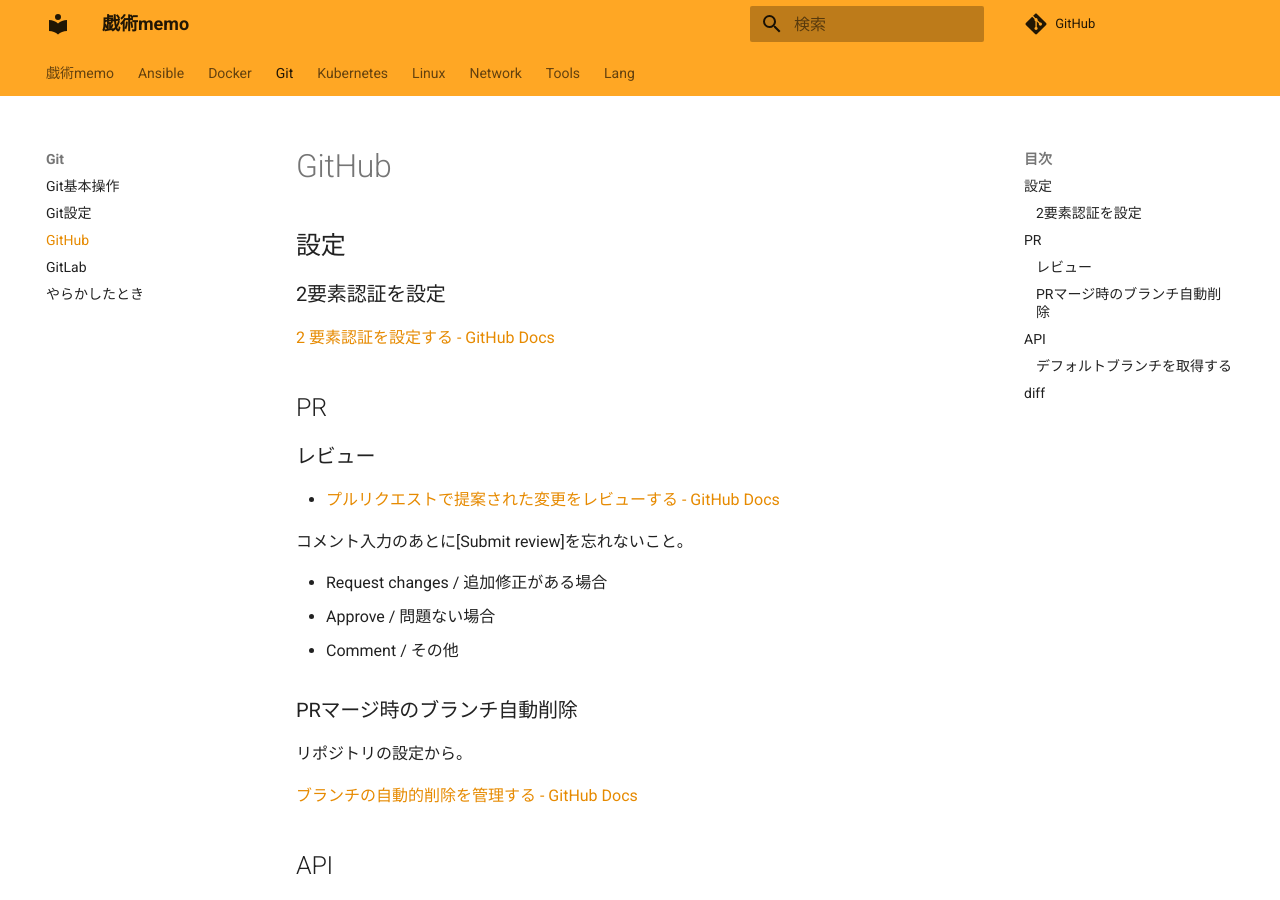
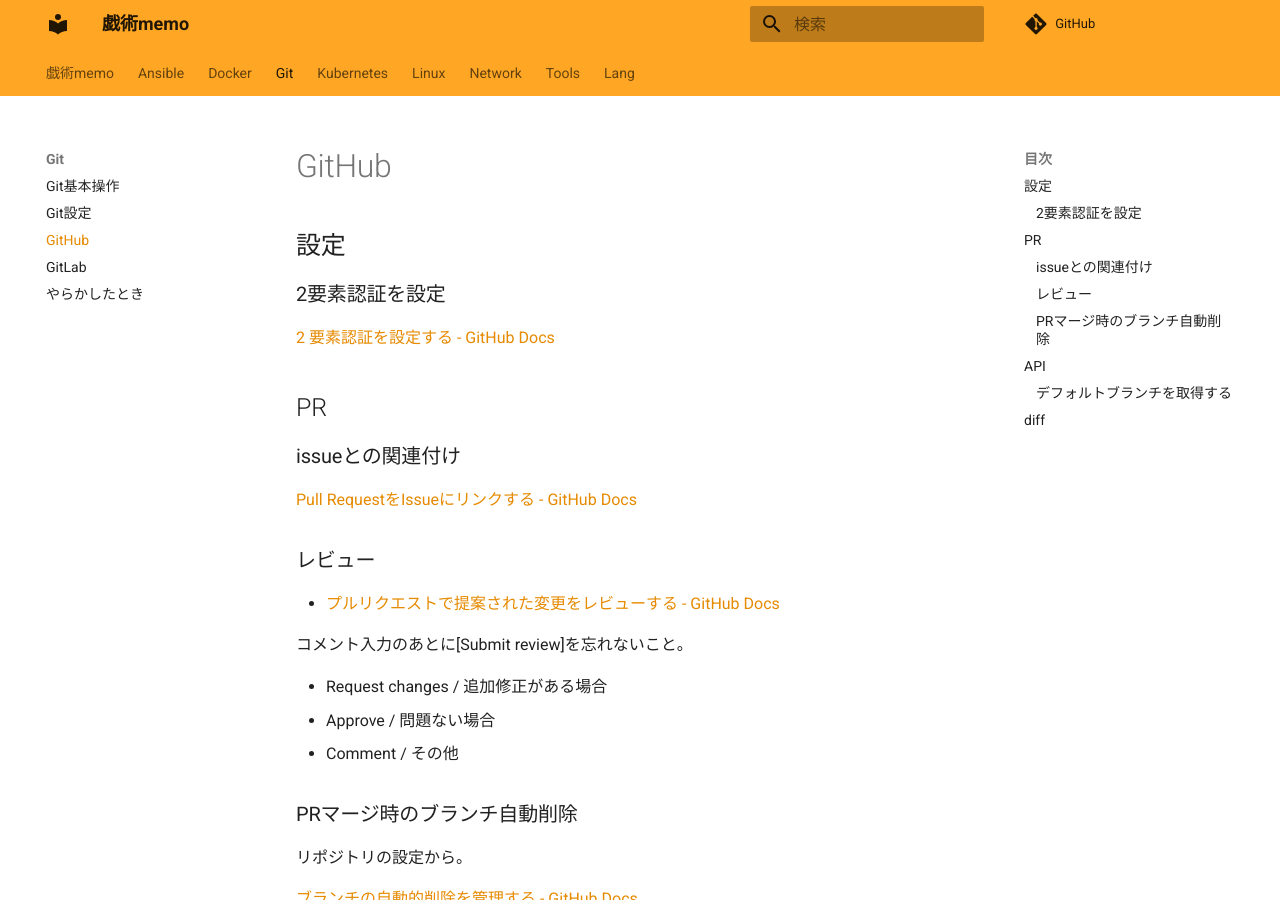
Before and after one commit to zaki-lknr/docs, an MkDocs documentation site: the page built from docs/Git/github.md, in a window 1280 px wide and 900 px high. Built offline with MkDocs 1.6.1 and Material for MkDocs 9.7.7, drawn with Linux system fonts in a browser that asks for light colours; comment, search, counter and statistics services are not loaded.

Commit message:
add: git/github: PRとissueの関連付け(リンク)

```diff
--- a/docs/Git/github.md
+++ b/docs/Git/github.md
@@ -7,6 +7,10 @@
 [2 要素認証を設定する - GitHub Docs](https://docs.github.com/ja/authentication/securing-your-account-with-two-factor-authentication-2fa/configuring-two-factor-authentication)
 
 ## PR
+
+### issueとの関連付け
+
+[Pull RequestをIssueにリンクする - GitHub Docs](https://docs.github.com/ja/issues/tracking-your-work-with-issues/linking-a-pull-request-to-an-issue)
 
 ### レビュー
 
```
